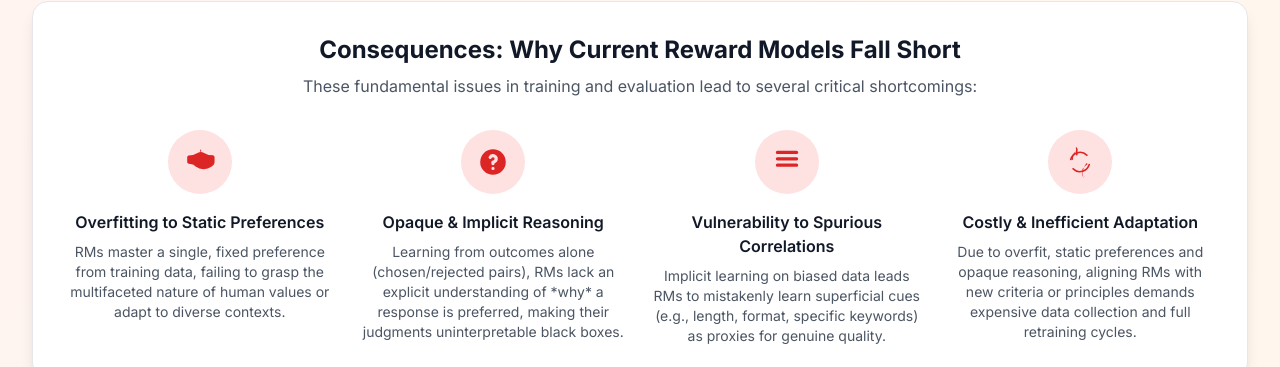
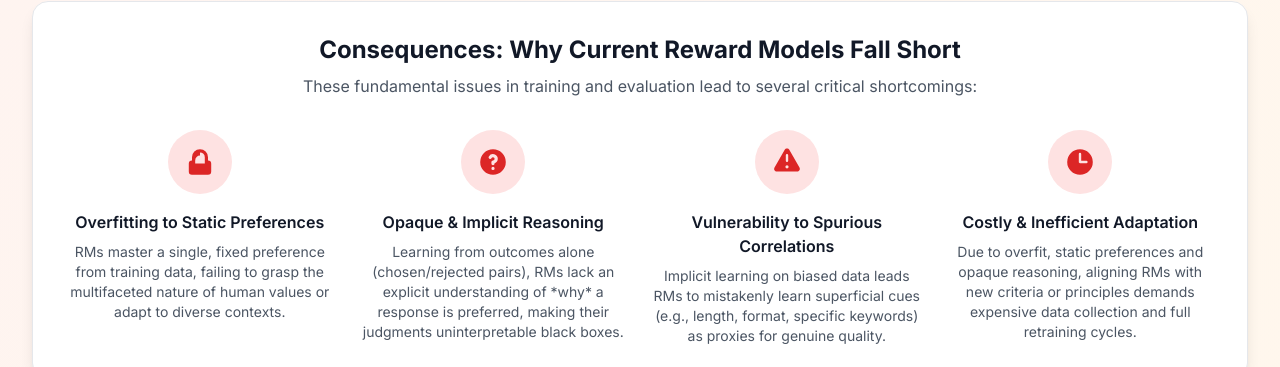
Before and after one commit to zhuohaoyu/RewardAnything, a Jekyll site: the page built from pages/index.html, in a window 1280 px wide and 900 px high, scrolled down 2430 px. Shown: the part 113-480 px from the top of the window. Built offline with Jekyll 4.4.1, drawn with Linux system fonts in a browser that asks for light colours; nearby versions of some CDN libraries.

Commit message:
Update styling

```diff
--- a/pages/index.html
+++ b/pages/index.html
@@ -253,7 +253,7 @@ description: "RewardAnything: Generalizable Principle-Following Reward Models"
                     <div class="bg-red-100 w-16 h-16 rounded-full flex items-center justify-center mx-auto mb-4">
                         <!-- Icon for Overfitting to Static Preferences -->
                         <svg class="w-8 h-8 text-red-600" fill="currentColor" viewBox="0 0 20 20">
-                            <path d="M10 2.25A.75.75 0 0110.75 3v.685c.304.06.601.142.89.246l.22.079a12.506 12.506 0 006.283 1.848 1.25 1.25 0 01.958 1.239V10c0 .604-.205 1.168-.57 1.644-.26.335-.556.636-.88.898l-.32.26a11.014 11.014 0 01-5.062 1.73 11.014 11.014 0 01-5.062-1.73l-.32-.26c-.324-.262-.62-.563-.88-.898C2.205 11.168 2 10.604 2 10V7.077c0-.537.348-1.012.857-1.183a12.503 12.503 0 006.283-1.848l.22-.08c.289-.103.586-.185.89-.245V3A.75.75 0 0110 2.25z" />
+                            <path fill-rule="evenodd" d="M5 9V7a5 5 0 0110 0v2a2 2 0 012 2v5a2 2 0 01-2 2H5a2 2 0 01-2-2v-5a2 2 0 012-2zm5-3a3 3 0 00-3 3v2h6V7a3 3 0 00-3-3z" clip-rule="evenodd" />
                         </svg>
                     </div>
                     <h4 class="font-semibold text-gray-900 mb-2">Overfitting to Static Preferences</h4>
@@ -275,7 +275,7 @@ description: "RewardAnything: Generalizable Principle-Following Reward Models"
                     <div class="bg-red-100 w-16 h-16 rounded-full flex items-center justify-center mx-auto mb-4">
                         <!-- Icon for Vulnerability to Spurious Correlations -->
                         <svg class="w-8 h-8 text-red-600" fill="currentColor" viewBox="0 0 20 20">
-                            <path fill-rule="evenodd" d="M3 4a1 1 0 011-1h12a1 1 0 110 2H4a1 1 0 01-1-1zm0 4a1 1 0 011-1h12a1 1 0 110 2H4a1 1 0 01-1-1zm0 4a1 1 0 011-1h12a1 1 0 110 2H4a1 1 0 01-1-1z" clip-rule="evenodd"/>
+                            <path fill-rule="evenodd" d="M8.485 2.495c.673-1.167 2.357-1.167 3.03 0l6.28 10.875c.673 1.167-.17 2.625-1.516 2.625H3.72c-1.347 0-2.189-1.458-1.515-2.625L8.485 2.495zM10 5a.75.75 0 01.75.75v3.5a.75.75 0 01-1.5 0v-3.5A.75.75 0 0110 5zm0 9a1 1 0 100-2 1 1 0 000 2z" clip-rule="evenodd" />
                         </svg>
                     </div>
                     <h4 class="font-semibold text-gray-900 mb-2">Vulnerability to Spurious Correlations</h4>
@@ -284,9 +284,9 @@ description: "RewardAnything: Generalizable Principle-Following Reward Models"
 
                 <div class="text-center">
                     <div class="bg-red-100 w-16 h-16 rounded-full flex items-center justify-center mx-auto mb-4">
-                        <!-- Icon for Costly & Inefficient Adaptation for New Criteria -->
+                        <!-- Icon for Costly & Inefficient Adaptation -->
                         <svg class="w-8 h-8 text-red-600" fill="currentColor" viewBox="0 0 20 20">
-                           <path fill-rule="evenodd" d="M15.312 11.424a5.5 5.5 0 01-9.204 2.506l-.092-.093a.5.5 0 00-.708.708l.092.092a6.5 6.5 0 0010.888-3.003.5.5 0 00-.976-.202l-.008.02zM4.688 8.576a5.5 5.5 0 019.204-2.506l.092.093a.5.5 0 00.708-.708l-.092-.092a6.5 6.5 0 00-10.888 3.003.5.5 0 00.976.202l.008-.02z" clip-rule="evenodd" /> <path fill-rule="evenodd" d="M7.21 1.093A.5.5 0 017.5 1.5v1.848a6.504 6.504 0 00-2.833 4.79.5.5 0 00.988.142A5.504 5.504 0 017.5 3.452V5.5a.5.5 0 001 0V1.5a.5.5 0 01-.29-.907L7.21 1.093zM12.79 18.907a.5.5 0 01-.29.408l-.001.001a.5.5 0 01-.707-.707l.001-.001V16.15a5.504 5.504 0 012.833-4.79.5.5 0 00-.988-.142A6.504 6.504 0 0012.5 16.548V14.5a.5.5 0 00-1 0v4.5a.5.5 0 01.29.907z" clip-rule="evenodd" />
+                           <path fill-rule="evenodd" d="M10 18a8 8 0 100-16 8 8 0 000 16zm.75-13a.75.75 0 00-1.5 0v5c0 .414.336.75.75.75h4a.75.75 0 000-1.5h-3.25V5z" clip-rule="evenodd" />
                         </svg>
                     </div>
                     <h4 class="font-semibold text-gray-900 mb-2">Costly & Inefficient Adaptation</h4>
```
